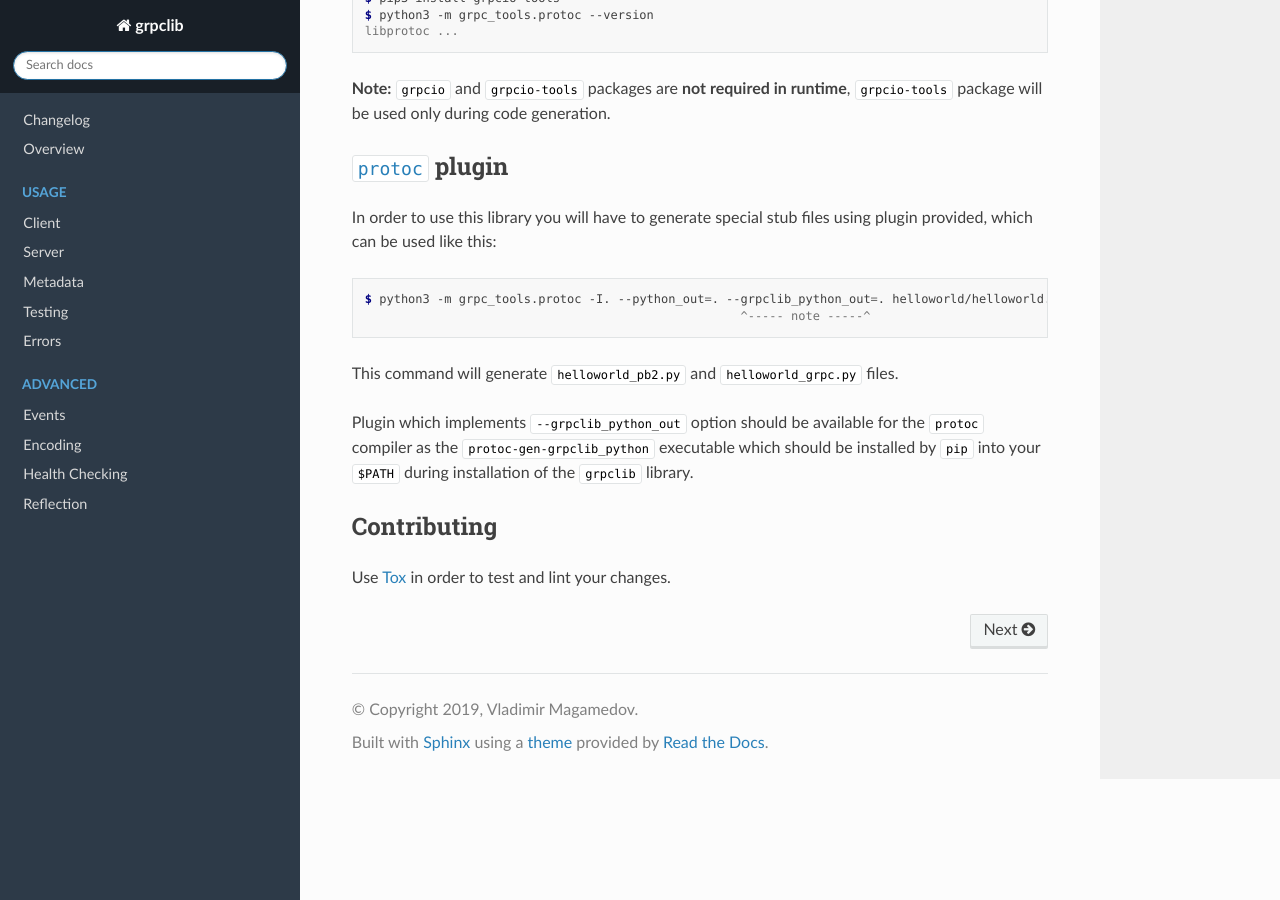
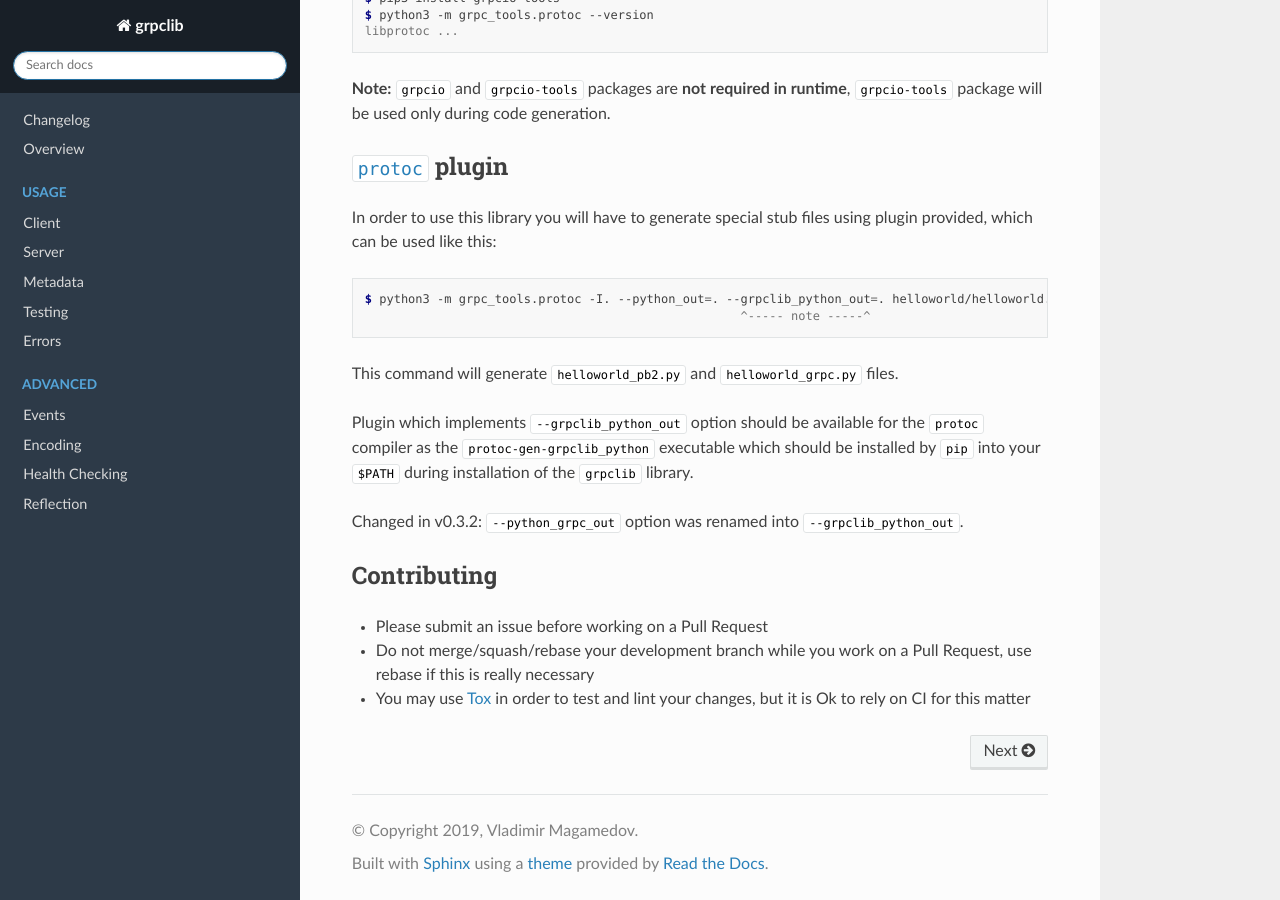
Before and after one commit to vmagamedov/grpclib, a Sphinx documentation site: the page built from docs/index.rst, in a window 1280 px wide and 900 px high, scrolled down 2053 px. Built offline with Sphinx 7.4.7 and the Read the Docs theme 2.0.0, drawn with Linux system fonts in a browser that asks for light colours.

Commit message:
Updated docs, issued 0.3.2 release

```diff
--- a/README.rst
+++ b/README.rst
@@ -129,10 +129,17 @@ the ``protoc`` compiler as the ``protoc-gen-grpclib_python`` executable which
 should be installed by ``pip`` into your ``$PATH`` during installation of the
 ``grpclib`` library.
 
+Changed in v0.3.2: ``--python_grpc_out`` option was renamed into
+``--grpclib_python_out``.
+
 Contributing
 ~~~~~~~~~~~~
 
-Use Tox_ in order to test and lint your changes.
+* Please submit an issue before working on a Pull Request
+* Do not merge/squash/rebase your development branch while you work on a Pull
+  Request, use rebase if this is really necessary
+* You may use Tox_ in order to test and lint your changes, but it is Ok to rely
+  on CI for this matter
 
 .. _gRPC: http://www.grpc.io
 .. _hyper-h2: https://github.com/python-hyper/hyper-h2
--- a/docs/changelog/index.rst
+++ b/docs/changelog/index.rst
@@ -1,8 +1,8 @@
 Changelog
 =========
 
-0.3.2 (dev)
-~~~~~~~~~~~
+0.3.2
+~~~~~
 
   - Using ``application/grpc`` content type on the client-side to be compatible
     with faulty server implementations (e.g. googleapis.com)
--- a/grpclib/__init__.py
+++ b/grpclib/__init__.py
@@ -1,7 +1,7 @@
 from .const import Status
 from .exceptions import GRPCError
 
-__version__ = '0.3.2rc2'
+__version__ = '0.3.2'
 
 __all__ = (
     'Status',
```
